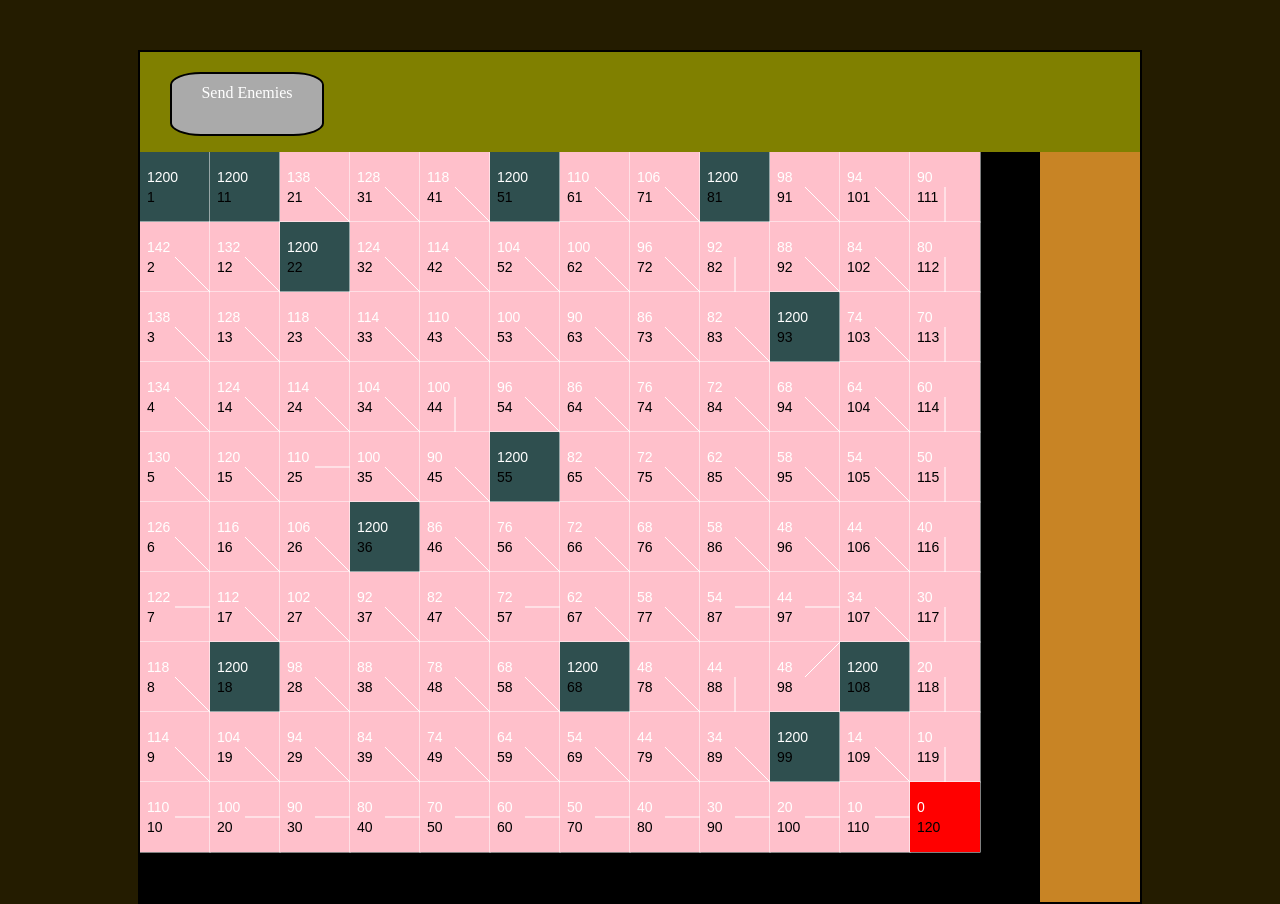
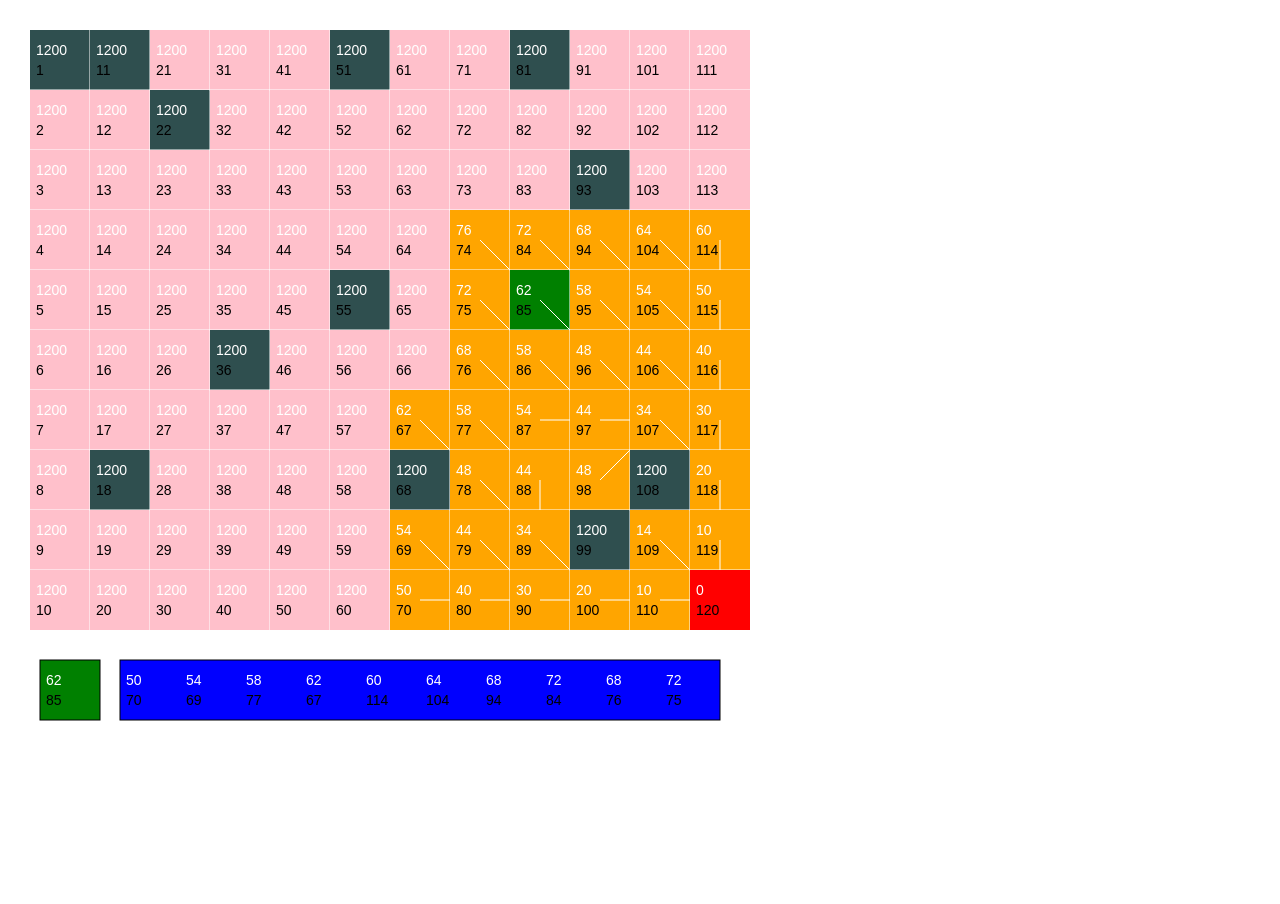
Before and after one commit to lorankary/brushfire, a plain HTML site: page index.html in a window 1280 px wide. After the commit the page ends 800 px from the top, so only its background shows below. Drawn offline with Linux system fonts and the light colour scheme.

Commit message:
initial commit of animation

```diff
--- a/cell.js
+++ b/cell.js
@@ -1,9 +1,12 @@
 
 class Cell{
-  constructor( pf, loc, id){
+  constructor( pf, col, row, id){
     this.pf = pf;       // the global instance
-    this.loc = loc;     // top left pixel location
-    this.center = vector2d(loc.x+(pf.w)/2, loc.y+(pf.w)/2);
+    this.col = col;
+    this.row = row;
+    this.loc = vector2d((pf.layout.grid.left+(col*pf.w)),
+                (pf.layout.grid.top+(row*pf.w)))
+    this.center = vector2d(this.loc.x+(pf.w)/2, this.loc.y+(pf.w)/2);
     this.color = 'pink';
     this.id = id;
     this.neighbors = [];
@@ -20,8 +23,14 @@ class Cell{
     pf.context.strokeRect(this.loc.x, this.loc.y, pf.w, pf.w);
     if(this.occupied)
         this.color = "darkSlateGray";
-    else if(this != pf.root)
-        this.color = 'pink';
+    else if(this != pf.root) {
+        if(this == pf.current)
+            this.color = "green";
+        else if(this.dist < pf.maxDist)
+            this.color = "orange";
+        else
+            this.color = 'pink';
+    }
     else this.color = 'red';    // for root cell
     pf.context.fillStyle = this.color;
     pf.context.fillRect(this.loc.x, this.loc.y, pf.w, pf.w);
@@ -35,7 +44,7 @@ class Cell{
 
     }
 
-    this.getText();
+    this.getText(this.loc);
   }
 
     // addNeighbors()
@@ -47,8 +56,8 @@ class Cell{
 
   addNeighbors(pf, grid){
     this.neighbors = [];    // start with empty neighbors
-    let col = this.loc.x/pf.w;
-    let row = this.loc.y/pf.w;
+    let col = this.col;
+    let row = this.row;
     let n,ne,e,se,s,sw,w,nw = null; // all eight neighbors
 
     if(row > 0 ){
@@ -108,15 +117,15 @@ class Cell{
     else return(vector2d(0,0));
   }
 
-  getText(){
+  getText(loc){
 
     var context = pf.context;
     context.save();
     context.fillStyle = "white";
     context.font = "14px sans-serif";
-    context.fillText(""+this.dist, this.loc.x+.2*pf.w/2, this.loc.y+pf.w/2 - 5);
+    context.fillText(""+this.dist, loc.x+.2*pf.w/2, loc.y+pf.w/2 - 5);
     context.fillStyle = "black";
-    context.fillText(""+this.id, this.loc.x+.2*pf.w/2, this.loc.y+pf.w/2 +15);
+    context.fillText(""+this.id, loc.x+.2*pf.w/2, loc.y+pf.w/2 +15);
     //if(this.vec) context.fillText(""+this.vec.toString(), this.loc.x+.2*pf.w/2, this.loc.y+pf.w/2 +15);
 
     context.restore();
--- a/index.html
+++ b/index.html
@@ -12,18 +12,10 @@
     <style> body {padding: 0; margin: 0;} canvas {vertical-align: top;} </style>
   </head>
   <body>
-    <div id = "wrapperDiv" >
-        <div id = "menuDiv">
-            <div id = 'buttOne'>Send Enemies</div>
-        </div>
         <div id = "canDiv">
          <canvas  id="canvas" width="900" height="750">
          Your browser does not support the HTML 5 Canvas.
         </canvas>
         </div>
-        <div id = "infoDiv"></div>
-    </div>
-     <script type="text/javascript">
-     </script>
   </body>
 </html>
--- a/pathfinder.js
+++ b/pathfinder.js
@@ -6,7 +6,7 @@ var count = 0;
 var cellId = 0;
 var pf;   // the global path finder object
 const TWO_PI = 6.28318530718;
-const FRAME_RATE=30;
+const FRAME_RATE=5;
 
 function setup() {
   pf = new PathFinder();
@@ -31,18 +31,26 @@ class PathFinder{
     throw "No valid context found!";
     // pf properties
 
+    this.layout = {
+        grid: { top: 10, left: 10, width: 720, height: 600},
+        current: {top: 640, left: 20, width: 60, height: 60},
+        queue: { top: 640, left: 100, width: 600, height: 60}
+    }
+
     this.isRunning = true;
     this.mouseX = 0;
     this.mouseY = 0;
-    this.w = 70;
+    this.w = 60;
     this.done = false;
     // containerarrays for cells
     this.grid = [];
     this.enemies = [];
 
-    this.cols = Math.floor(this.canvas.width / this.w);
-    this.rows = Math.floor(this.canvas.height / this.w);
-
+    // this.cols = Math.floor(this.canvas.width / this.w);
+    // this.rows = Math.floor(this.canvas.height / this.w);
+    this.cols = 12;
+    this.rows = 10;
+    this.maxDist = this.cols * this.rows * 10;
     this.loadGrid();
     this.root = this.grid[this.cols - 1][this.rows -1];
     this.brushfire();
@@ -53,8 +61,9 @@ class PathFinder{
     this.canvas.addEventListener('mousedown',function(evt){
       pf.mouseX = evt.offsetX;
       pf.mouseY = evt.offsetY;
-      let row = Math.floor(pf.mouseY/pf.w);
-      let col = Math.floor(pf.mouseX/pf.w);
+      let row = Math.floor((pf.mouseY-pf.layout.grid.top)/pf.w);
+      let col = Math.floor((pf.mouseX-pf.layout.grid.left)/pf.w);
+      if(row >= 0 && row < pf.rows && col >= 0 && col < pf.cols){
           // toggle the occupied property of the clicked cell
           pf.grid[col][row].occupied = !pf.grid[col][row].occupied;
           pf.brushfire();   // all new distances and parents
@@ -63,6 +72,7 @@ class PathFinder{
             let enemy = pf.enemies[i];
             if(!enemy.currentCell.parent)
                 enemy.kill = true;    // kill the orphans
+            }
         }
     }, false );
 
@@ -94,7 +104,7 @@ class PathFinder{
     for(var i = 0; i < this.cols; i++){
       for(var j = 0; j < this.rows; j++){
         var cell = this.grid[i][j];
-        cell.dist = this.cols * this.rows * 10;     // set distance to max
+        cell.dist = this.maxDist;     // set distance to max
         cell.vec = null;    // clear parent vector
         cell.parent = 0;    // clear parent
         cell.addNeighbors(this,  this.grid); // fill the neighbors array
@@ -103,39 +113,24 @@ class PathFinder{
     // Initialize the fifo queue with the root cell
     this.root.dist = 0;
     this.root.occupied = false;
-    var queue = [this.root];
+    this.queue = [this.root];
+}
 
     // loop as long as the queue is not empty, removing the first cell
     // in the queue and adding all its neighbors to the end of the
     // queue.  The neighbors will only be those that are not occupied
     // and not blocked diagonally.
-    while(queue.length) {
-        var current = queue.shift();   // remove the first cell from the queue
-        // for all its neighbors...
-        for(let j =0; j < current.neighbors.length; j++){
-            let neighbor = current.neighbors[j];
-            var dist = current.dist+10; // adjacent neighbors have a distance of 10
-            if(current.loc.x != neighbor.loc.x && current.loc.y != neighbor.loc.y)
-                dist = current.dist+14; // diagonal neighbors have a distance of 14
-            // if this neighbor has not already been assigned a distance
-            // or we now have a shorter distance, give it a distance
-            // and a parent and push to the end of the queue.
-            if(neighbor.dist > dist) {
-                neighbor.parent = current;
-                neighbor.dist = dist;
-                queue.push(neighbor);
-                }
-          }     // for each neighbor
-        }   // while(queue.length)
-
-        // give each cell a vector that points to its parent
-      for(var i = 0; i < this.cols; i++){
-        for(var j = 0; j < this.rows; j++){
-          this.grid[i][j].vec = this.grid[i][j].getVector();
-        }
-      }
-
-    }
+    // while(queue.length) {
+    //
+    //
+    //     // give each cell a vector that points to its parent
+    //   for(var i = 0; i < this.cols; i++){
+    //     for(var j = 0; j < this.rows; j++){
+    //       this.grid[i][j].vec = this.grid[i][j].getVector();
+    //     }
+    //   }
+    //
+    // }
 
     // sendEnemies()
     // Send a random number of enemies, up to 5, each from a random location
@@ -166,6 +161,27 @@ class PathFinder{
 
 
   run(){
+    if(this.queue.length){
+        let current = this.current = this.queue.shift();   // remove the first cell from the queue
+        // for all its neighbors...
+        for(let j =0; j < current.neighbors.length; j++){
+            let neighbor = current.neighbors[j];
+            var dist = current.dist+10; // adjacent neighbors have a distance of 10
+            if(current.loc.x != neighbor.loc.x && current.loc.y != neighbor.loc.y)
+                dist = current.dist+14; // diagonal neighbors have a distance of 14
+            // if this neighbor has not already been assigned a distance
+            // or we now have a shorter distance, give it a distance
+            // and a parent and push to the end of the queue.
+            if(neighbor.dist > dist) {
+                neighbor.parent = current;
+                neighbor.vec = neighbor.getVector();   // vector to parent
+                neighbor.dist = dist;
+                this.queue.push(neighbor);
+                }
+          }     // for each neighbor
+        }   // while(queue.length)
+    else this.current = null;
+
     this.render();
     for(let i = this.enemies.length-1; i >= 0; i--) {
         if(this.enemies[i].kill)
@@ -176,13 +192,39 @@ class PathFinder{
   }//  End run++++++++++++++++++++++++++++++++++++++++++++++++++++
 
   render(){
-    this.context.clearRect(0, 0, this.canvas.width, this.canvas.height);
+      let ctx = this.context;
+    ctx.clearRect(0, 0, this.canvas.width, this.canvas.height);
     // render entire grid
     for(let i = 0; i < this.cols; i++){
       for(let j = 0; j < this.rows; j++){
         this.grid[i][j].render();
       }//loop
     }// loop
+
+    // render the current cell if any
+    ctx.strokeStyle = "black";
+    let cur = this.layout.current;
+    if(this.current){
+        ctx.fillStyle = "green";
+        ctx.fillRect(cur.left, cur.top, cur.width, cur.height);
+        this.current.getText(vector2d(cur.left, cur.top));
+    }
+    ctx.strokeRect(cur.left, cur.top, cur.width, cur.height);
+
+    // render the queue
+    let queue = this.layout.queue;
+    // how many cells can be displayed in the queue
+    let numQs = queue.width/this.w;
+    for(let i = 0; i < this.queue.length; i++){
+        if(i == numQs)
+            break;  // only display the first numQs cells
+        ctx.fillStyle = "blue";
+        let qLoc_x = queue.left+(i*this.w);
+        let qLoc_y = queue.top;
+        ctx.fillRect(qLoc_x,qLoc_y,this.w,this.w);
+        this.queue[i].getText(vector2d(qLoc_x,qLoc_y));
+    }
+    ctx.strokeRect(queue.left, queue.top, queue.width, queue.height);
 
 
   } //  ++++++++++++++++++++++++++++++++++++++++  End Render
@@ -191,7 +233,7 @@ class PathFinder{
     for(var i = 0; i < this.cols; i++){
       this.grid[i] = [];
       for(var j = 0; j < this.rows; j++){
-        this.grid[i][j] = new Cell(this, vector2d((i*this.w), (j*this.w)), ++cellId);
+        this.grid[i][j] = new Cell(this, i, j, ++cellId);
         // make 10% of the cells occupied
         if(this.grid[i][j] != this.root && Math.floor(Math.random()*100) < 10)
             this.grid[i][j].occupied = true;
--- a/styles.CSS
+++ b/styles.CSS
@@ -1,8 +1,11 @@
 
 body{
-     background-color: #241C00;
+     background-color: white;
   }
 
+#canDiv {
+    margin: 20px;
+}
 
   #wrapperDiv{
   margin:auto;
```
Lines whose indentation alone changed are shown as unchanged.
